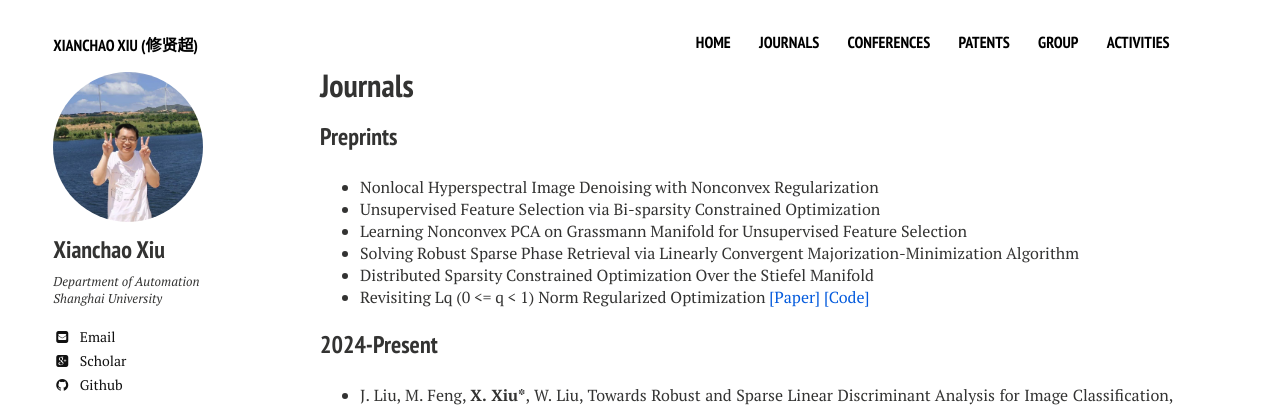
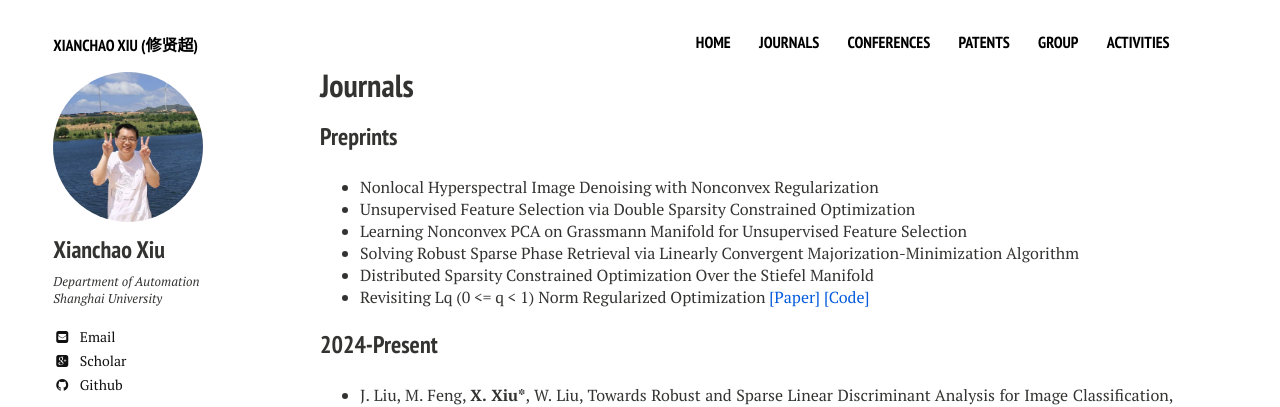
Before and after one commit to xianchaoxiu/xianchaoxiu.github.io, a Jekyll site: the page built from journals/index.md, in a window 1280 px wide. Shown: the top 407 px of the page. Built offline with Jekyll 4.4.1, drawn with Linux system fonts in a browser that asks for light colours; nearby versions of some CDN libraries.

Commit message:
Update index.md

```diff
--- a/journals/index.md
+++ b/journals/index.md
@@ -9,7 +9,7 @@ share: false
 
 ### Preprints
 * Nonlocal Hyperspectral Image Denoising with Nonconvex Regularization <br>
-* Unsupervised Feature Selection via Bi-sparsity Constrained Optimization <br>
+* Unsupervised Feature Selection via Double Sparsity Constrained Optimization <br>
 * Learning Nonconvex PCA on Grassmann Manifold for Unsupervised Feature Selection <br>
 * Solving Robust Sparse Phase Retrieval via Linearly Convergent Majorization-Minimization Algorithm <br>
 * Distributed Sparsity Constrained Optimization Over the Stiefel Manifold <br>
```
